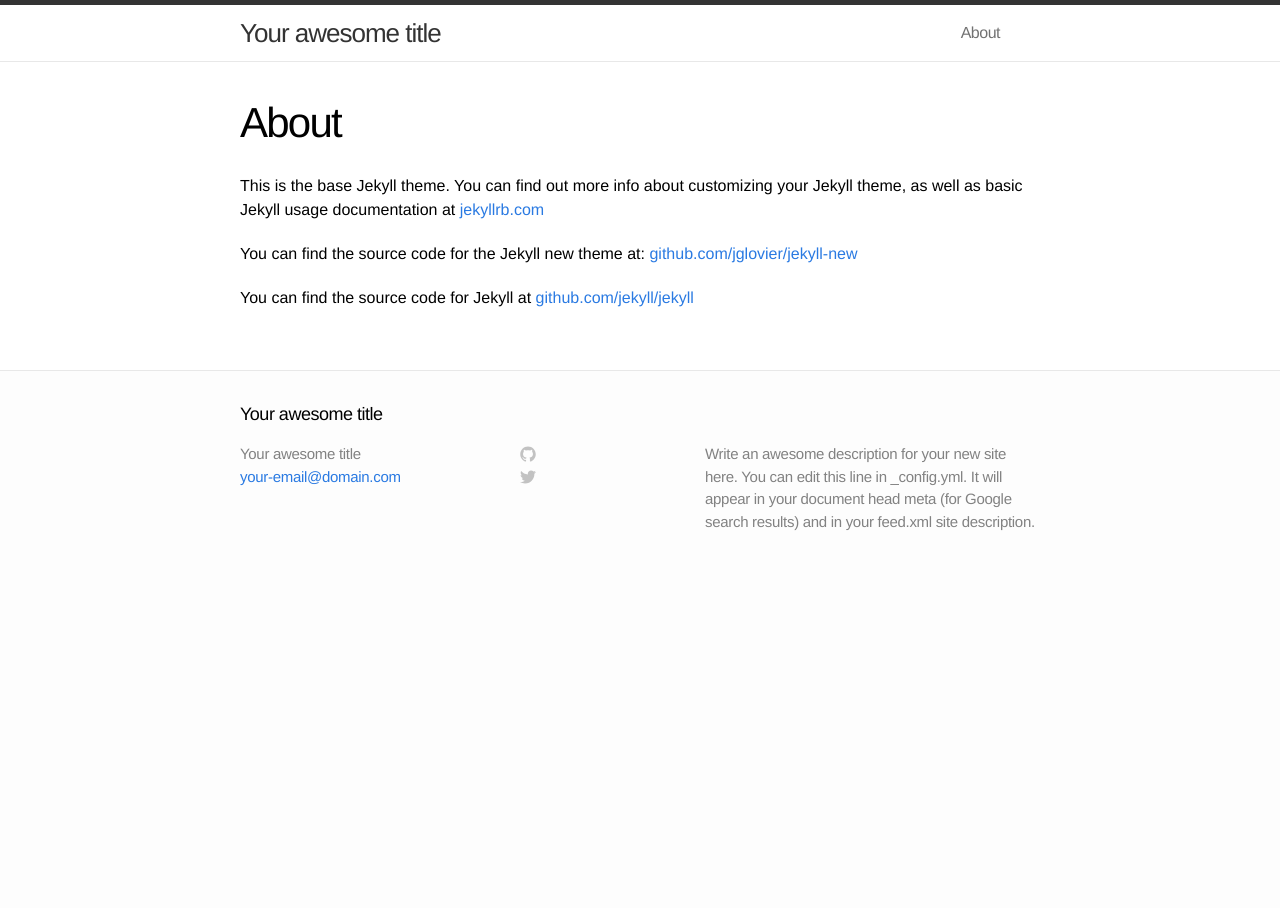
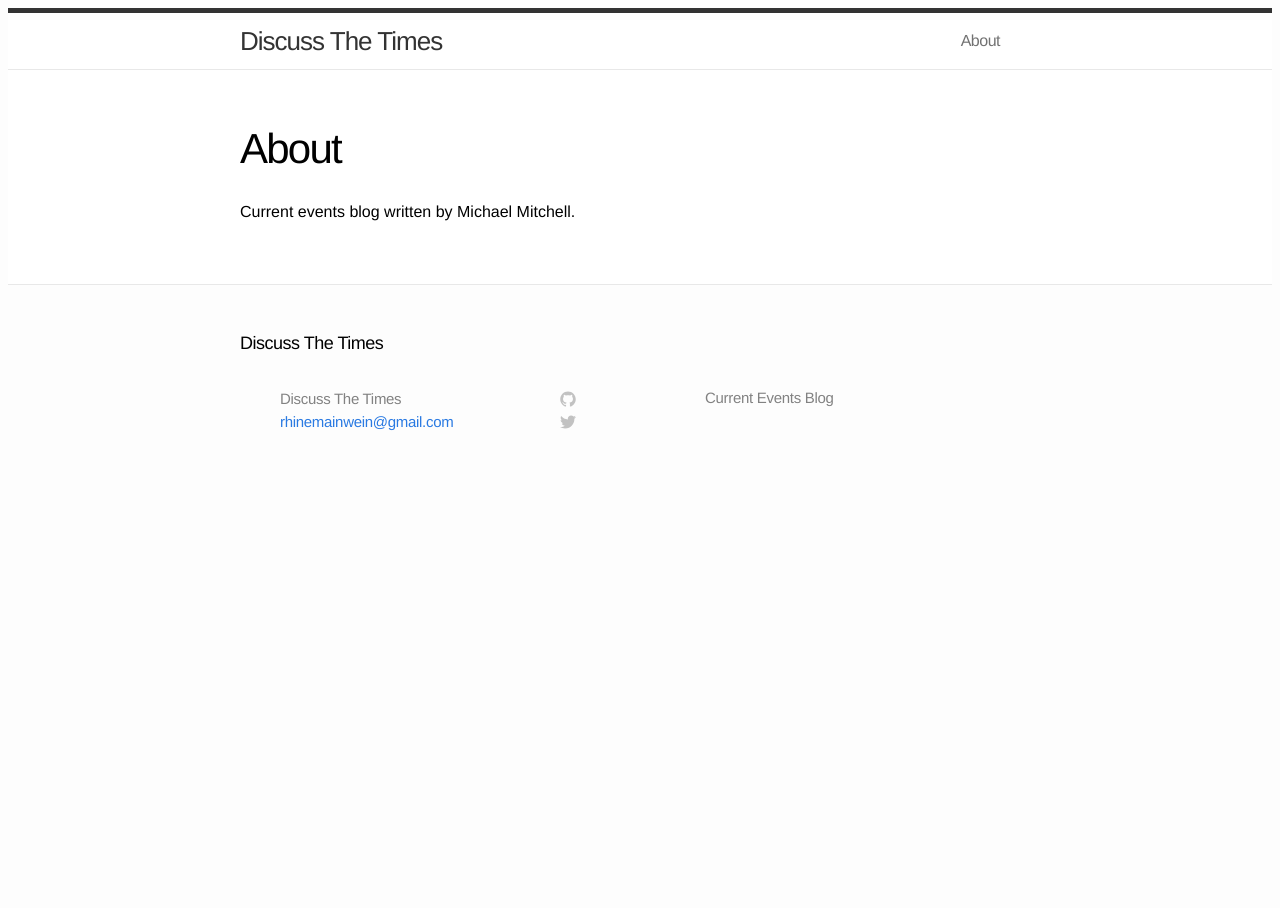
Before and after one commit to genderup/passionateblogger, a Jekyll site: the page built from about.md, in a window 1280 px wide. Built offline with Jekyll 4.4.1, drawn with Linux system fonts in a browser that asks for light colours.

Commit message:
change css

```diff
--- a/_config.yml
+++ b/_config.yml
@@ -1,9 +1,9 @@
 # Site settings
-title: Your awesome title
-email: your-email@domain.com
-description: "Write an awesome description for your new site here. You can edit this line in _config.yml. It will appear in your document head meta (for Google search results) and in your feed.xml site description."
+title: Discuss The Times
+email: rhinemainwein@gmail.com
+description: "Current Events Blog"
 baseurl: ""
-url: "http://yourdomain.com"
+url: "http://discussthetimes.com"
 
 # Build settings
 markdown: kramdown
--- a/about.md
+++ b/about.md
@@ -4,8 +4,4 @@ title: About
 permalink: /about/
 ---
 
-This is the base Jekyll theme. You can find out more info about customizing your Jekyll theme, as well as basic Jekyll usage documentation at [jekyllrb.com](http://jekyllrb.com/)
-
-You can find the source code for the Jekyll new theme at: [github.com/jglovier/jekyll-new](https://github.com/jglovier/jekyll-new)
-
-You can find the source code for Jekyll at [github.com/jekyll/jekyll](https://github.com/jekyll/jekyll)
+Current events blog written by Michael Mitchell.
--- a/css/main.css
+++ b/css/main.css
@@ -1,4 +1,4 @@
-/* Base */
+ Base */
 /* ----------------------------------------------------------*/
 
 * {
@@ -12,7 +12,7 @@ body {
   font-family: Helvetica, Arial, sans-serif;
   font-size: 16px;
   line-height: 1.5;
-  font-weight: 300;
+  font-weight: 400;
   background-color: #fdfdfd;
 }
 
```
Also changed, not shown: _layouts/default.html (+11 -0 lines).
